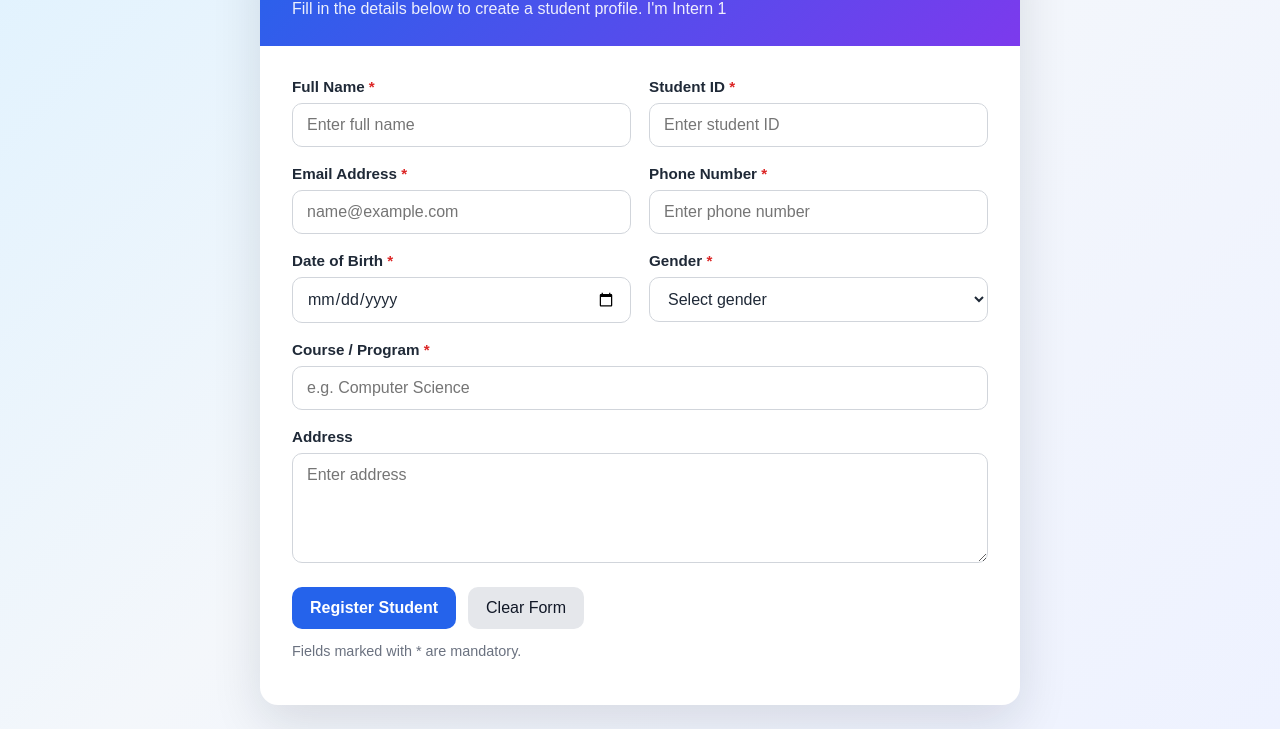
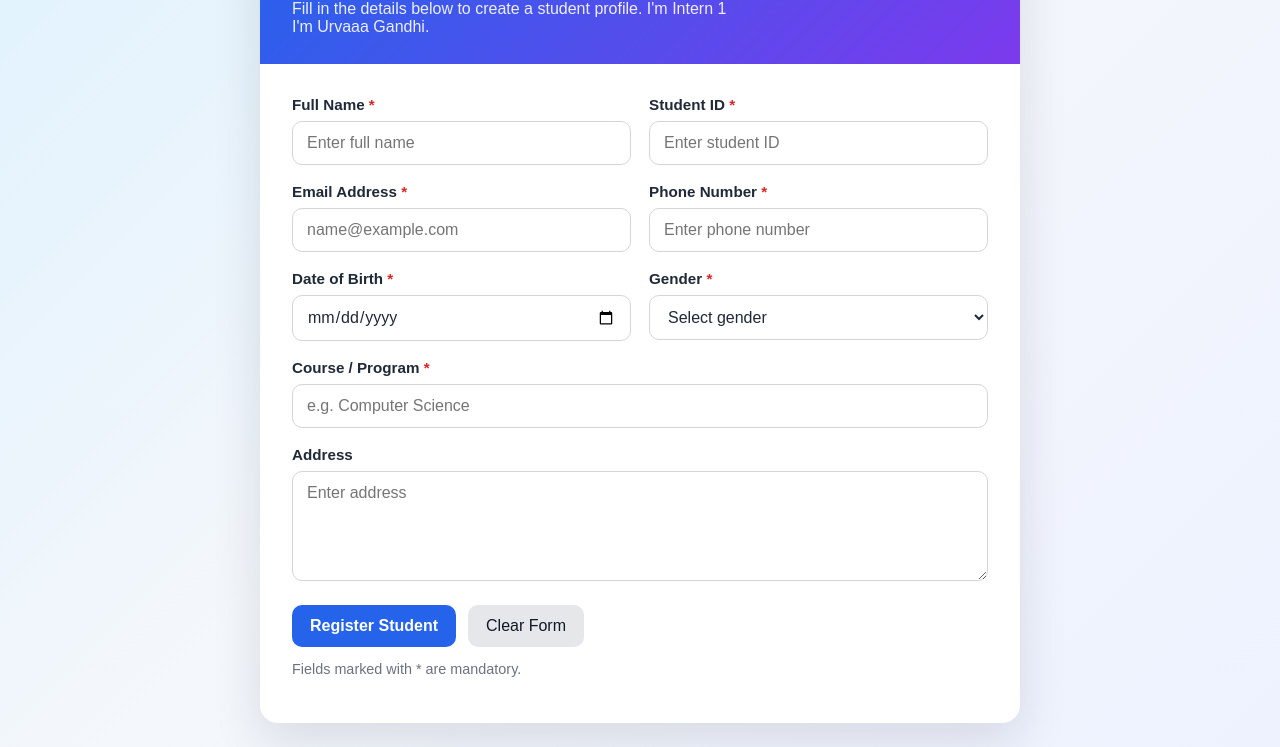
Before and after one commit to mlops-lab-org/demo-repository, a website: page index.html in a window 1280 px wide. Shown: the part 97-844 px from the top of the page. Drawn offline with Linux system fonts and the light colour scheme.

Commit message:
Resolved PR Commit

```diff
--- a/index.html
+++ b/index.html
@@ -13,6 +13,7 @@
         <header>
             <h1>Hello GitHub!!!</h1>
             <p>Fill in the details below to create a student profile. I'm Intern 1</p>
+            <p>I'm Urvaaa Gandhi.</p>
         </header>
 
         <form>
```
